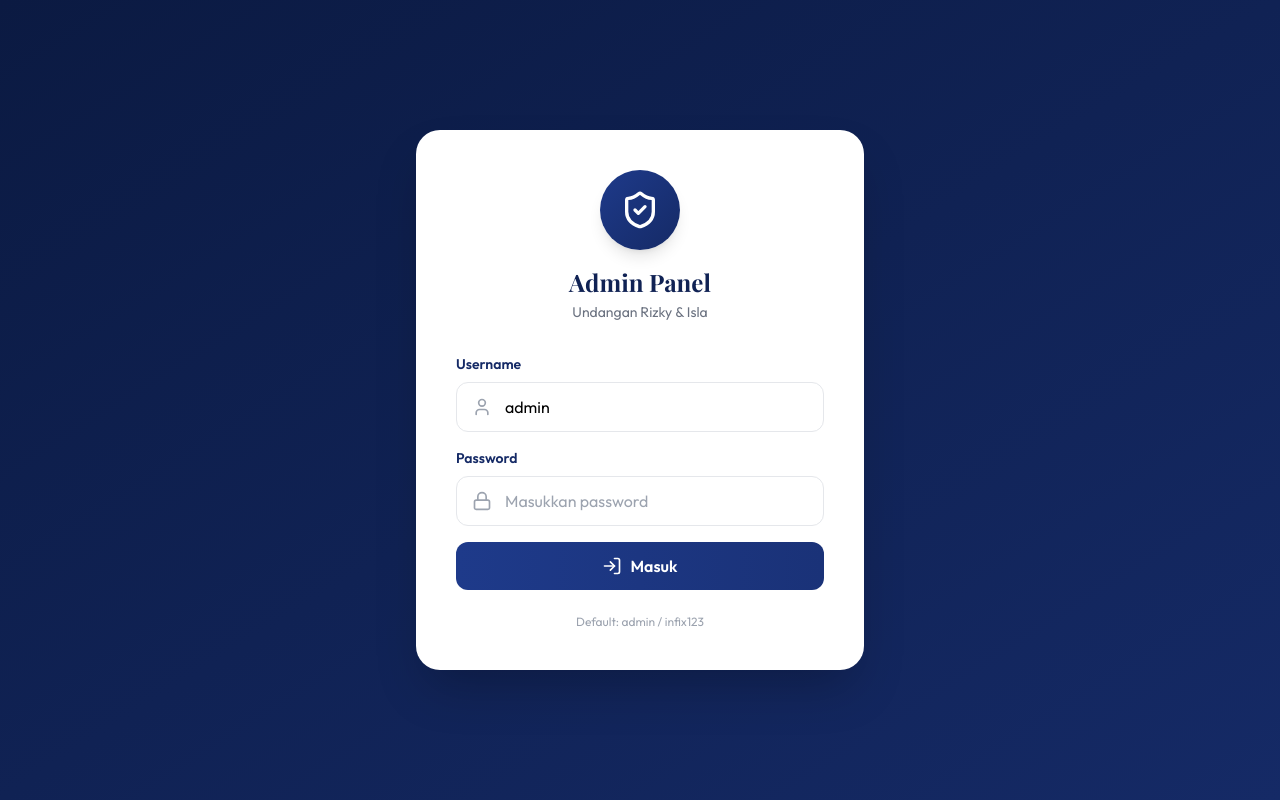
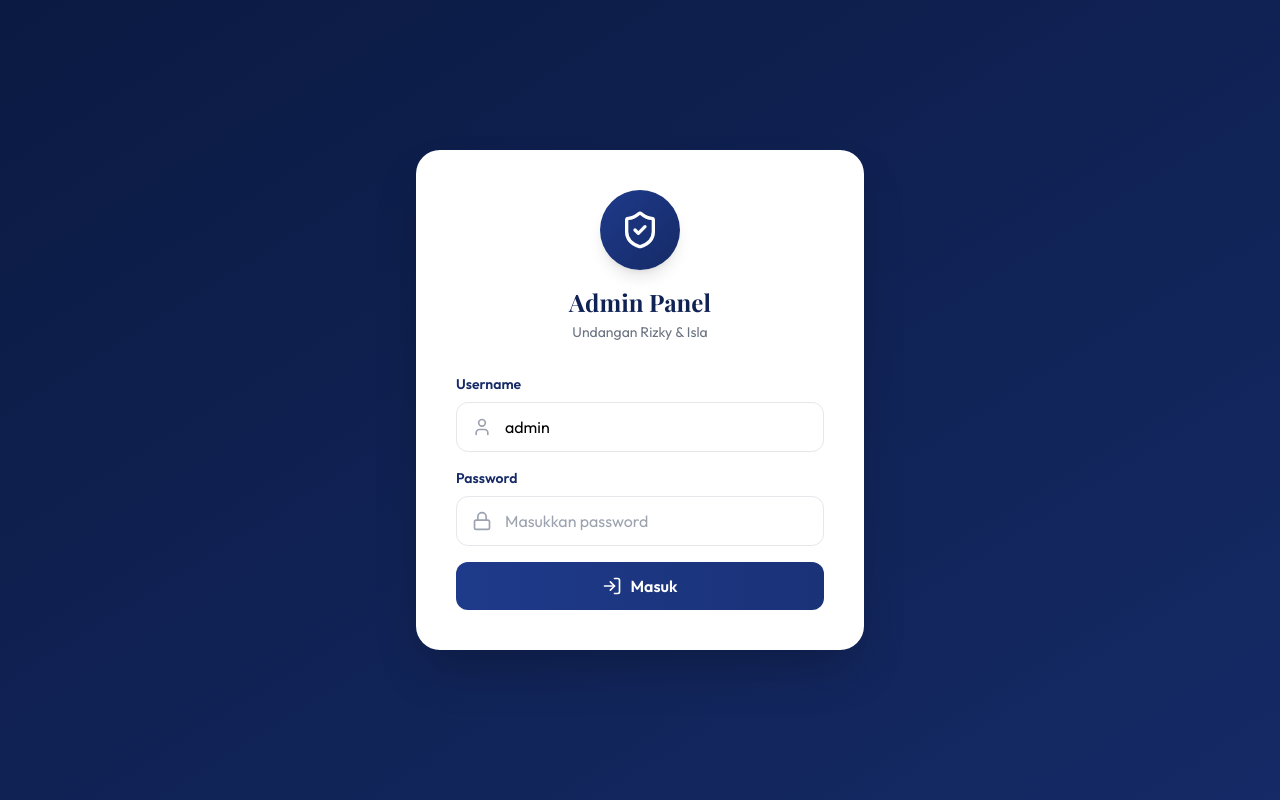
Before and after one commit to choronovy/undanga_isla, a plain HTML site: page admin.html in a window 1280 px wide. Drawn offline with nearby package versions, Linux system fonts and the light colour scheme.

Commit message:
security: hapus tampilan default password dari halaman login admin

```diff
--- a/admin.html
+++ b/admin.html
@@ -116,7 +116,6 @@
                     </button>
                 </div>
             </form>
-            <p class="text-center text-xs text-gray-400 mt-6">Default: admin / infix123</p>
         </div>
     </div>
 
```
